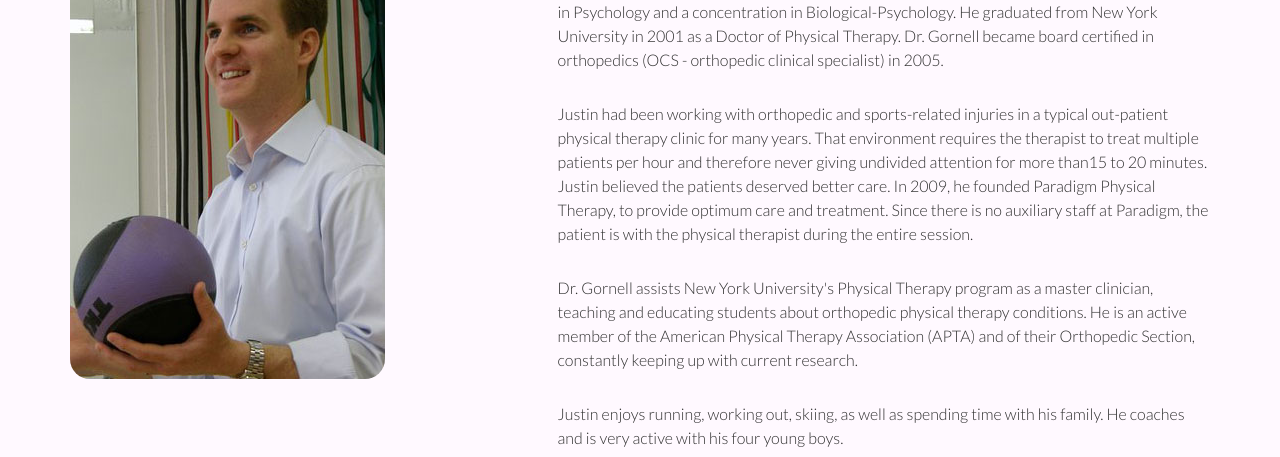
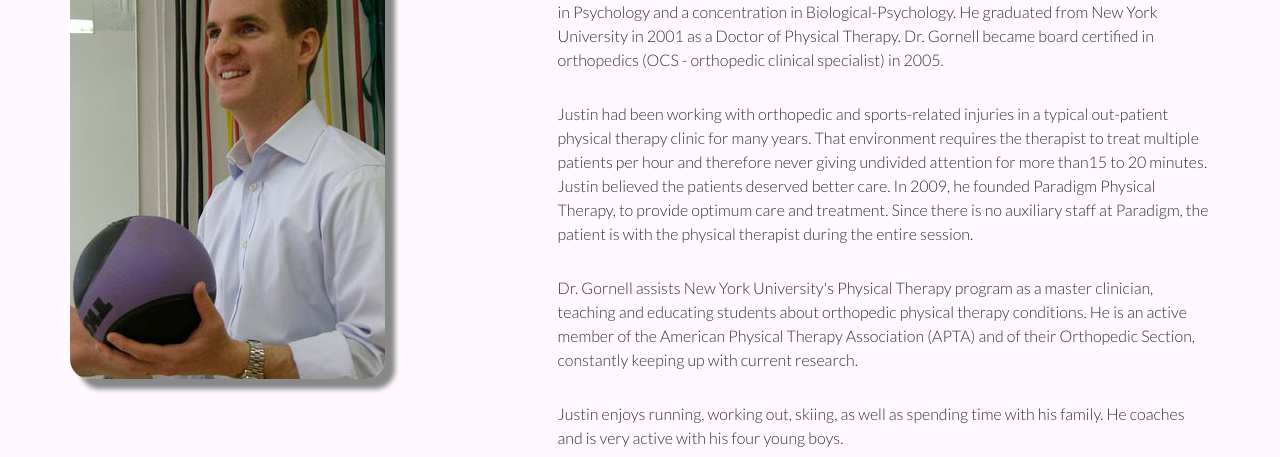
Before and after one commit to sherigr/paradigm, a plain HTML site: page about.html in a window 1280 px wide. Shown: the part 137-594 px from the top of the page. Drawn offline with nearby package versions, Linux system fonts and the light colour scheme.

Commit message:
added box shadow to rounded img

```diff
--- a/css/style.css
+++ b/css/style.css
@@ -29,6 +29,9 @@ p {
 
 .rounded-img {
   border-radius: 20px;
+  -webkit-box-shadow: 10px 10px 5px #888888;
+  -moz-box-shadow: 10px 10px 5px #888888;
+  box-shadow: 10px 10px 5px #888888;
 }
 
 hr {
@@ -182,7 +185,7 @@ ul.nav li.dropdown:hover > ul.dropdown-menu {
 .carousel-fade .carousel-control {
   z-index: 2;
 }
-/* delayed h1 fade in */
+/* fade in text shortly after picture */
 .carousel h1, .carousel h3 {
   opacity: 0;
   -webkit-transition: opacity 1.5s ease-in-out;
@@ -239,7 +242,7 @@ PARADIGM DEF SECTION
 .paradigm-def {
   width: 100%;
   background-repeat: no-repeat;
-  background-position: center;
+  background-position: center bottom;
   background-size: cover;
   height: 400px;
   padding: 0;
```
